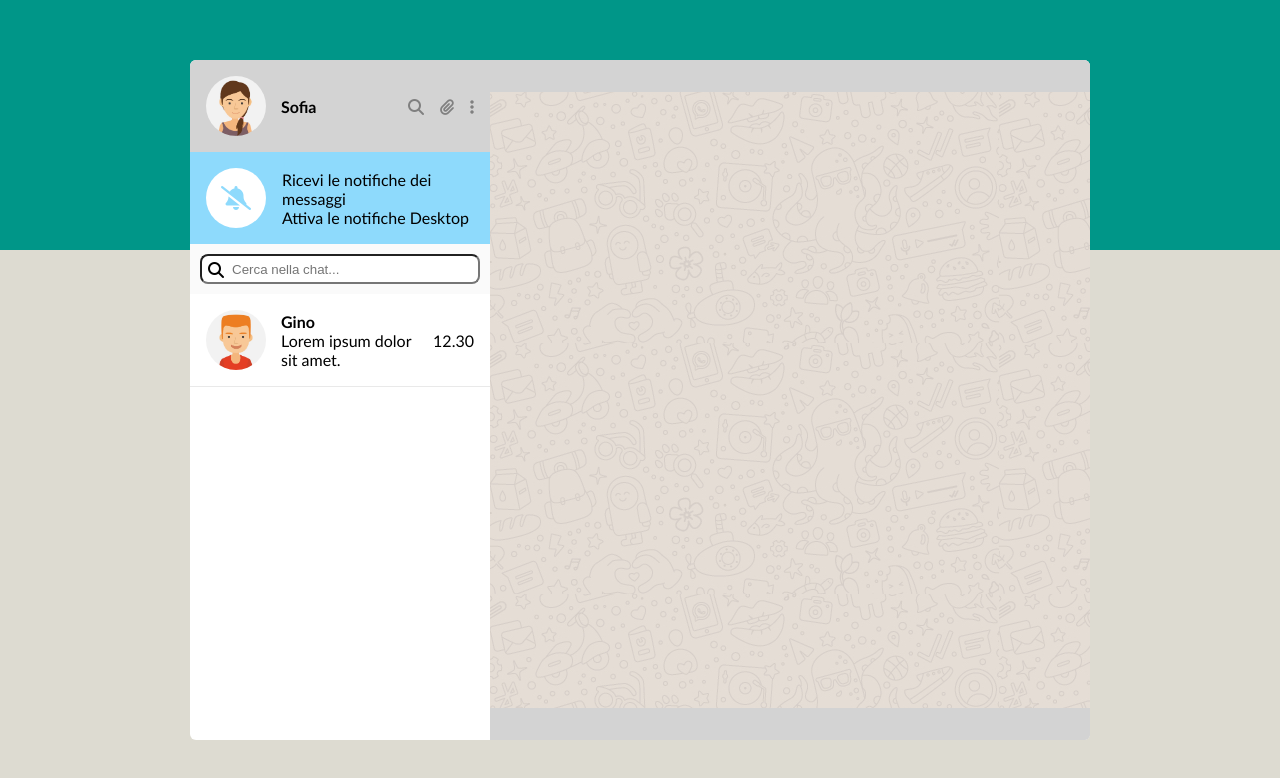
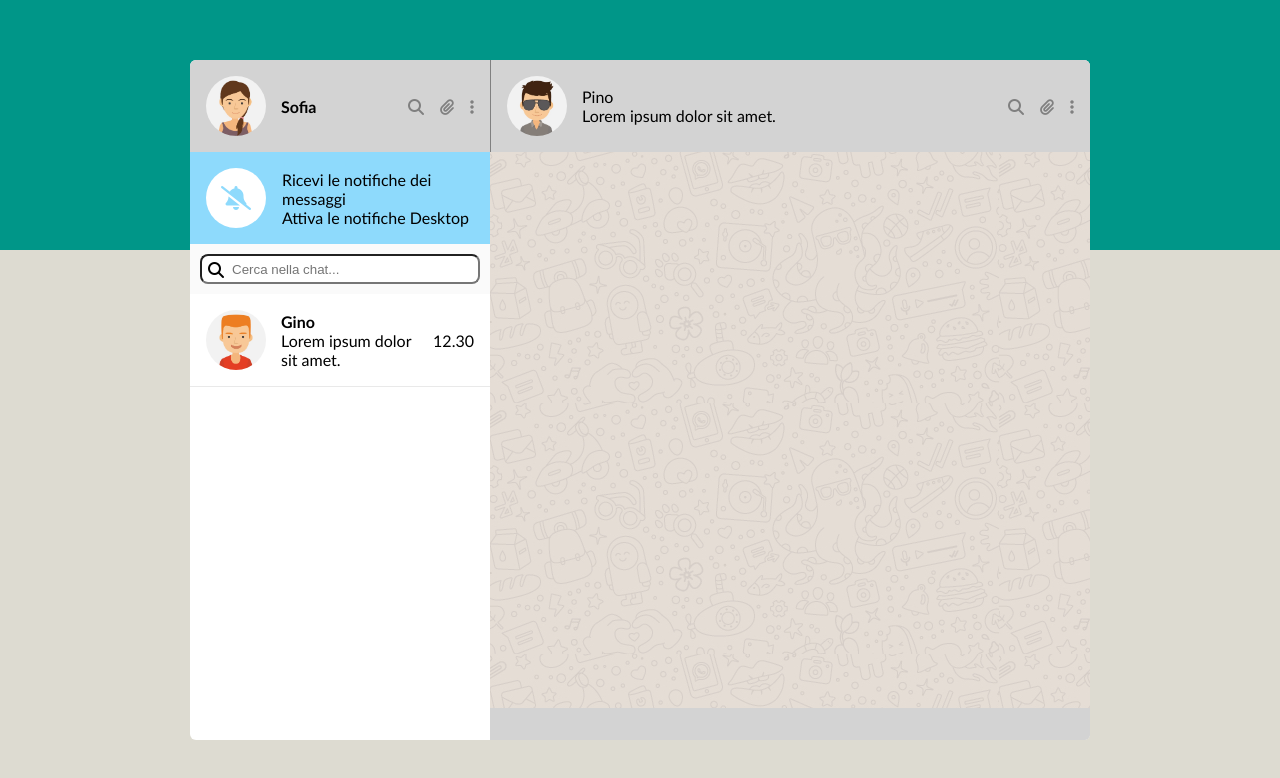
Before and after one commit to Limson91/vue-boolzapp, a plain HTML site: page index.html in a window 1280 px wide. Drawn offline with nearby package versions, Linux system fonts and the light colour scheme.

Commit message:
add main content toolbar style

```diff
--- a/css/style.css
+++ b/css/style.css
@@ -172,6 +172,29 @@ img {
     gap: 10px;
 }
 
+.main-toolbar {
+    display: flex;
+    align-items: center;
+    background-color: lightgray;
+    padding: 16px;
+    gap: 10px;
+    border-left: 1px solid gray;
+}
+
+.select-user {
+    display: flex;
+    align-items: center;
+    gap: 15px;
+}
+
+.select-user-img {
+    overflow: hidden;
+    flex-shrink: 0;
+    width: 60px;
+    aspect-ratio: 1;
+    border-radius: 50%;
+}
+
 .main-chat {
     display: flex;
     flex-direction: column;
--- a/index.html
+++ b/index.html
@@ -95,7 +95,30 @@
 
             <!-- main chat section -->
             <div class="main-content">
-                <div class="main-toolbar"></div>
+                <div class="main-toolbar">
+                    <div class="select-user">
+                        <figure class="select-user-img">
+                            <img src="./img/avatar_2.jpg" alt="">
+                        </figure>
+
+                        <div class="select-user-info">
+                            <div class="select-user-name">Pino</div>
+                            <p>Lorem ipsum dolor sit amet.</p>
+                        </div>
+                    </div>
+
+                    <ul class="user-icons">
+                        <li class="icon">
+                            <i class="fa-solid fa-magnifying-glass"></i>
+                        </li>
+                        <li class="icon">
+                            <i class="fa-solid fa-paperclip"></i>
+                        </li>
+                        <li class="icon">
+                            <i class="fa-solid fa-ellipsis-vertical"></i>
+                        </li>
+                    </ul>
+                </div>
 
                 <div class="main-chat"></div>
 
```
